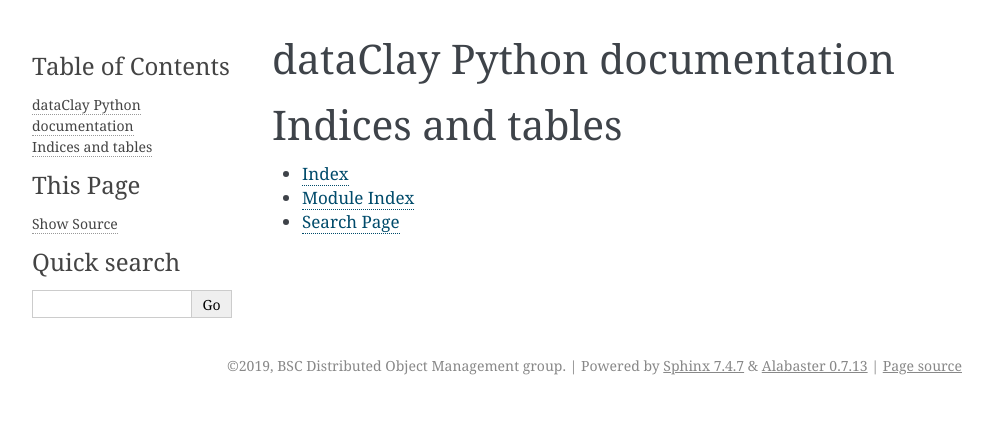
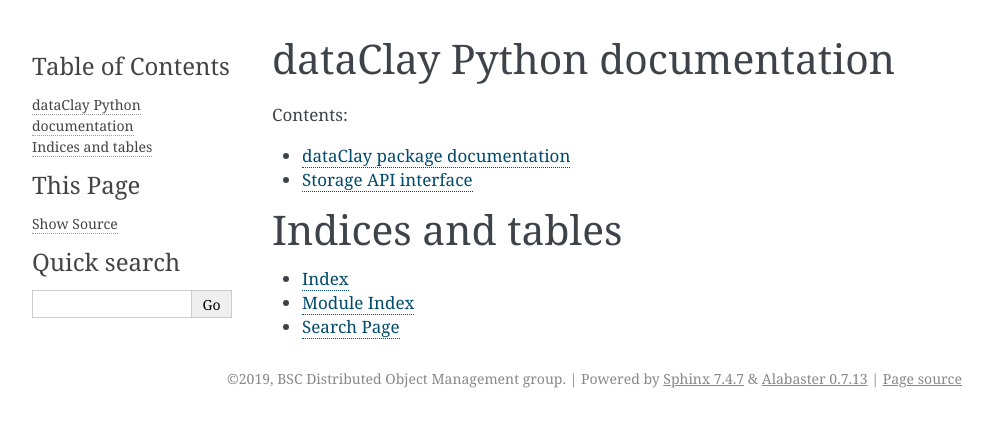
Before and after one commit to bsc-dom/dataclay, a Sphinx documentation site: the page built from docs/index.rst, in a window 1280 px wide. Shown: the top 427 px of the page, without its empty margins (148-1141 px from the left). Built offline with Sphinx 7.4.7, drawn with Linux system fonts in a browser that asks for light colours.

Commit message:
(auto)documentation for main API modules

```diff
--- /dev/null
+++ b/docs/dataclay.rst
@@ -0,0 +1,6 @@
+
+dataClay package documentation
+==============================
+
+.. automodule:: dataclay.api
+   :members:
--- a/docs/index.rst
+++ b/docs/index.rst
@@ -10,6 +10,8 @@ dataClay Python documentation
    :maxdepth: 2
    :caption: Contents:
 
+   dataclay
+   storageapi
 
 
 Indices and tables
--- /dev/null
+++ b/docs/storageapi.rst
@@ -0,0 +1,5 @@
+Storage API interface
+=====================
+
+.. automodule:: storage.api
+   :members:
```
Also changed, not shown: README.md (+1 -0 lines).
